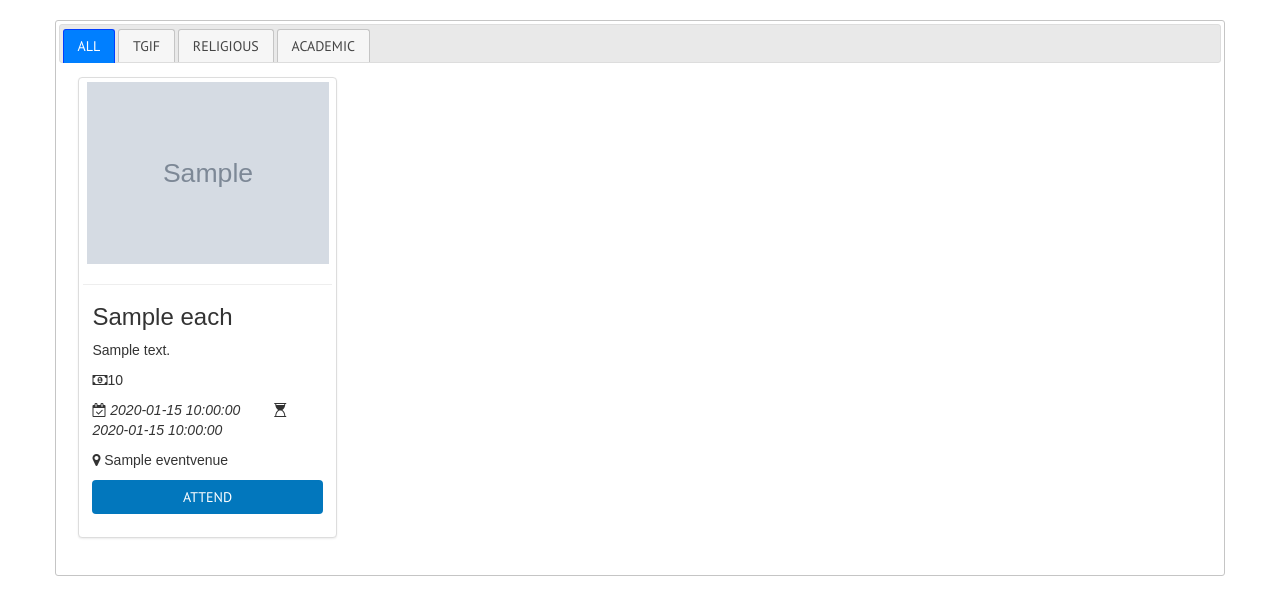
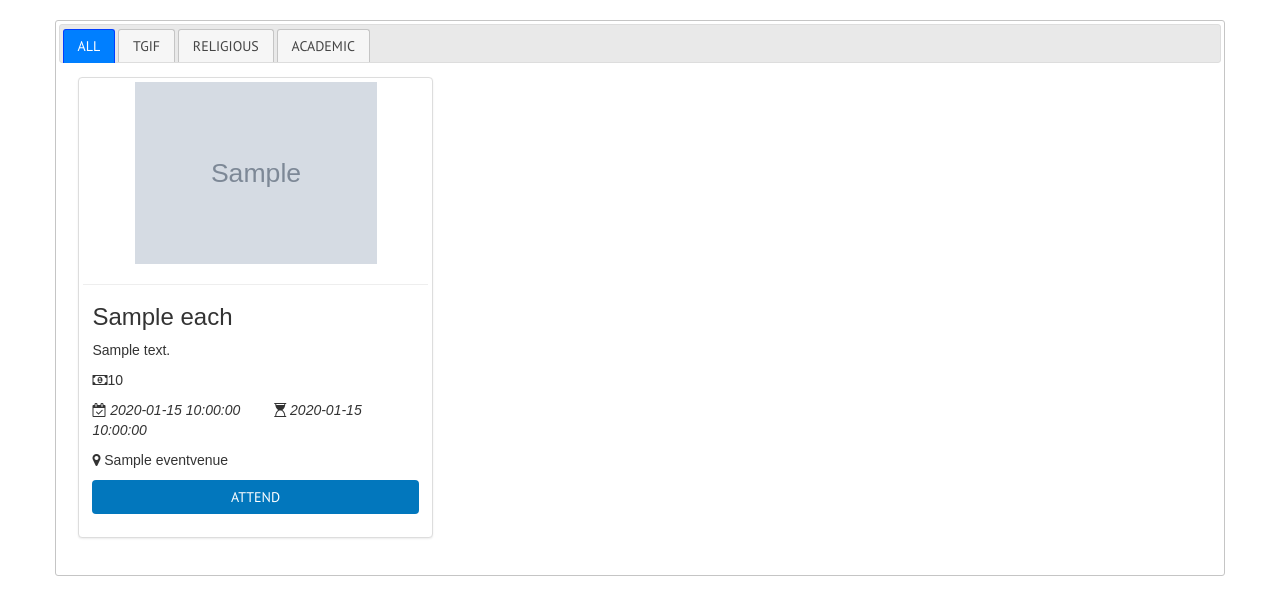
Before and after one commit to texyh/online-store, a Python web app: template templates/event.html in a window 1280 px wide. Shown: the part 52-667 px from the top of the page. Run offline with Jinja, Linux system fonts and the light colour scheme; the template is opened without the code that fills it: most values are stand-ins (such as "Sample title", 1, 10 or a date in 2020); grey boxes marked "Sample" are stand-in pictures; form fields are guessed from the names that the template uses; some libraries are stand-ins or nearby versions; some web fonts are replaced.

Commit message:
changed the event format

```diff
--- a/templates/event.html
+++ b/templates/event.html
@@ -88,7 +88,7 @@
   <div id="tabs-1">
     <div class="row">
               {% for each in event %}
-          <div class="col-sm-6 col-md-3">
+          <div class="col-sm-6 col-md-4">
             <div class="thumbnail">
               <img class="uploaded-image" src="{{each.image_url()}}" alt="...">
               <hr style="margin-bottom:-10px">
```
